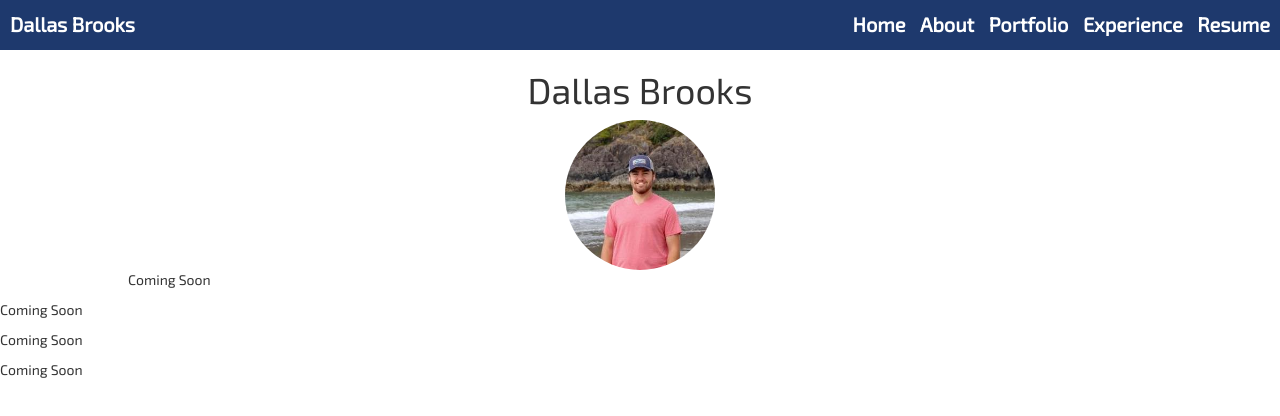
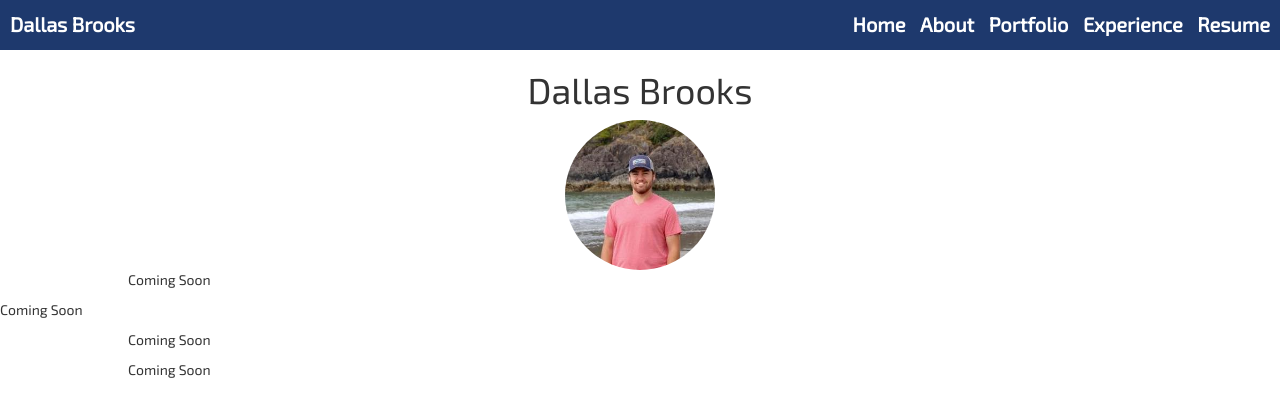
Before and after one commit to dallasbrooks/dallasbrooks.github.io, a plain HTML site: page index.html in a window 1280 px wide. Drawn offline with nearby package versions, Linux system fonts and the light colour scheme.

Commit message:
Update style.css

```diff
--- a/css/style.css
+++ b/css/style.css
@@ -53,7 +53,7 @@ body {
 	object-fit: cover;
 }
 
-#about, porfolio, experience, resume {
+#about, #porfolio, #experience, #resume {
 	display: block;
 	max-width: 80%;
 	margin: auto;
```
